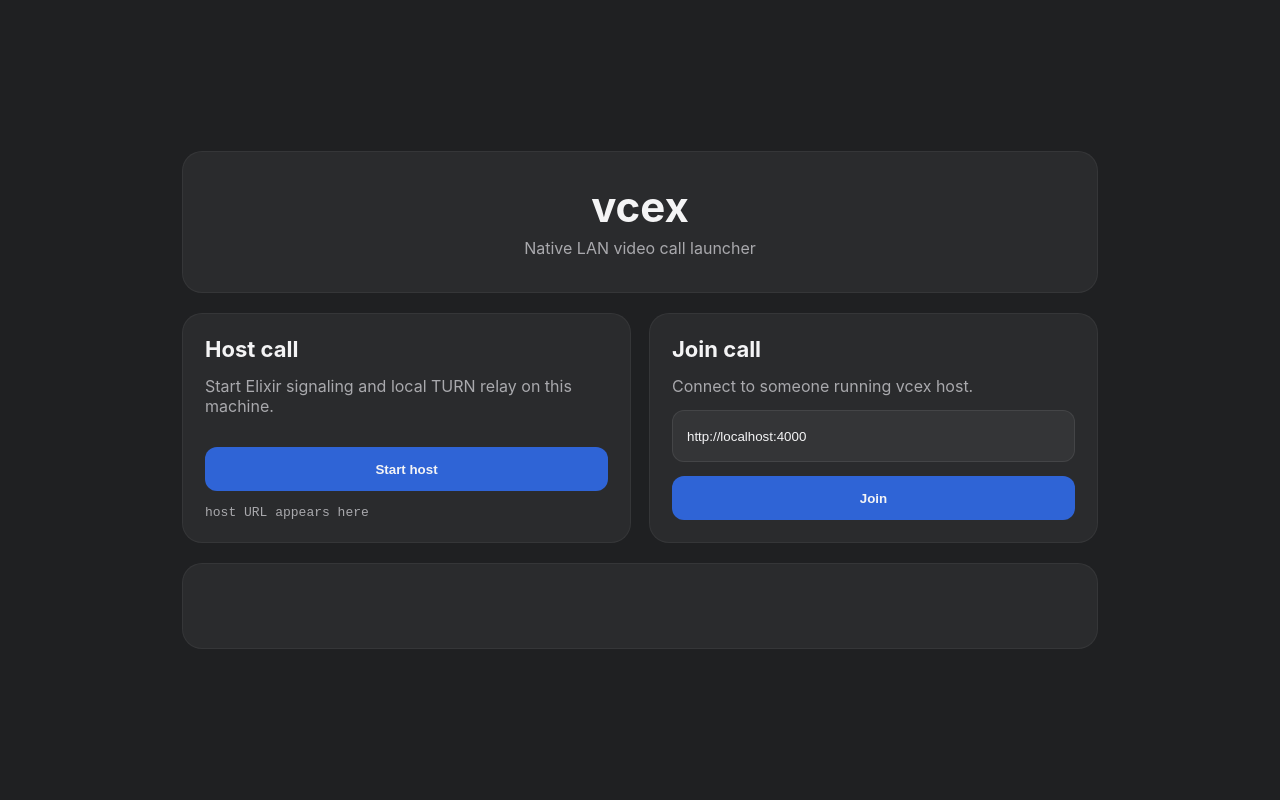
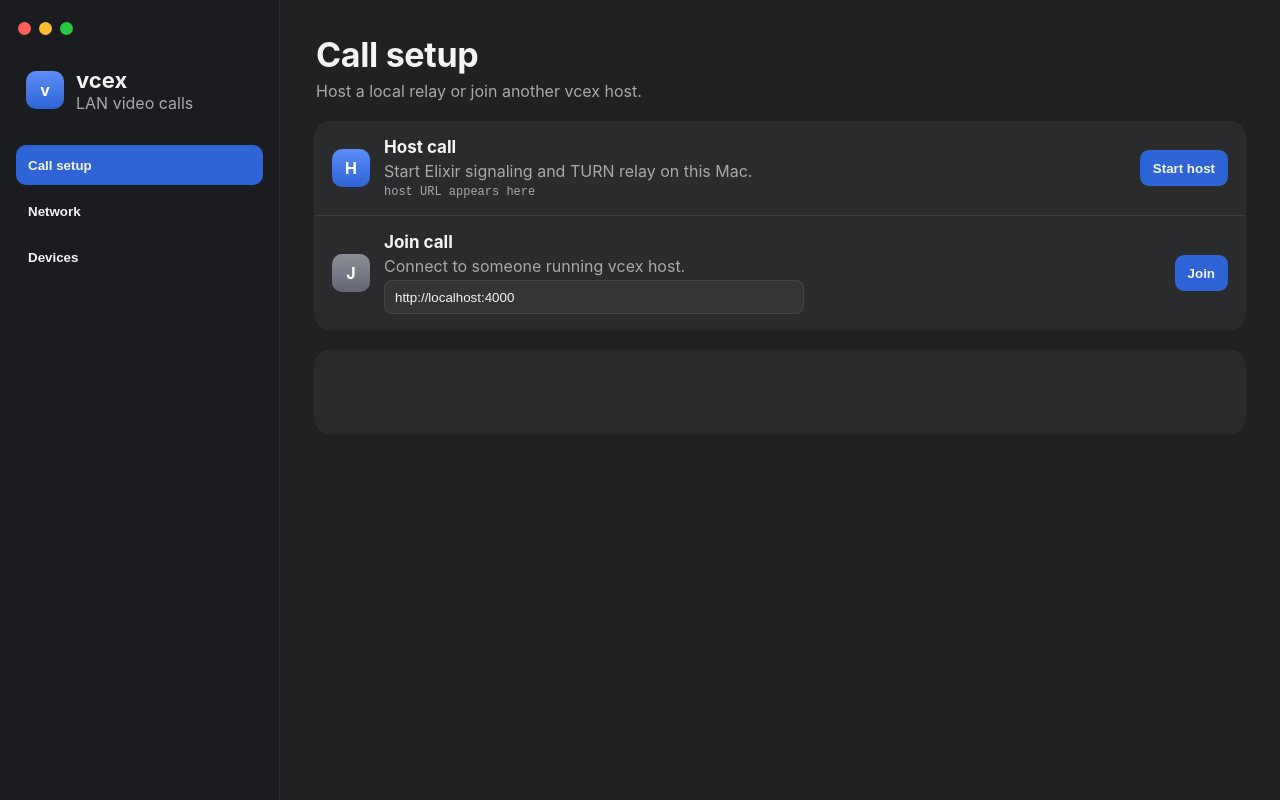
Before and after one commit to mugiwaraluffy56/vcex, a website: page desktop-ui/index.html in a window 1280 px wide. Drawn offline with Linux system fonts and the light colour scheme.

Commit message:
Tighten Apple-style layout

```diff
--- a/desktop-ui/index.html
+++ b/desktop-ui/index.html
@@ -7,29 +7,55 @@
     <link rel="stylesheet" href="./style.css" />
   </head>
   <body>
-    <main>
-      <section class="hero">
+    <main class="shell">
+      <aside class="sidebar">
+        <div class="traffic">
+          <span></span><span></span><span></span>
+        </div>
+        <div class="brand">
+          <div class="brand-icon">v</div>
+          <div>
             <h1>vcex</h1>
-        <p>Native LAN video call launcher</p>
-      </section>
+            <p>LAN video calls</p>
+          </div>
+        </div>
+        <nav>
+          <button class="nav-item selected">Call setup</button>
+          <button class="nav-item">Network</button>
+          <button class="nav-item">Devices</button>
+        </nav>
+      </aside>
 
-      <section class="grid">
-        <article>
-          <h2>Host call</h2>
-          <p>Start Elixir signaling and local TURN relay on this machine.</p>
+      <section class="content">
+        <header>
+          <h2>Call setup</h2>
+          <p>Host a local relay or join another vcex host.</p>
+        </header>
+
+        <section class="panel">
+          <div class="row">
+            <div class="row-icon host">H</div>
+            <div class="row-copy">
+              <h3>Host call</h3>
+              <p>Start Elixir signaling and TURN relay on this Mac.</p>
+              <code id="hostUrl">host URL appears here</code>
+            </div>
             <button id="hostBtn">Start host</button>
-          <code id="hostUrl">host URL appears here</code>
-        </article>
+          </div>
 
-        <article>
-          <h2>Join call</h2>
+          <div class="row">
+            <div class="row-icon join">J</div>
+            <div class="row-copy">
+              <h3>Join call</h3>
               <p>Connect to someone running vcex host.</p>
               <input id="joinUrl" value="http://localhost:4000" />
+            </div>
             <button id="joinBtn">Join</button>
-        </article>
+          </div>
         </section>
 
         <pre id="log"></pre>
+      </section>
     </main>
     <script type="module" src="./main.js"></script>
   </body>
--- a/desktop-ui/style.css
+++ b/desktop-ui/style.css
@@ -1,95 +1,152 @@
 :root {
   color-scheme: dark;
   font-family: Inter, ui-sans-serif, system-ui, -apple-system, BlinkMacSystemFont, "Segoe UI", sans-serif;
-  background: #1f2022;
+  background: #202123;
   color: #f4f4f5;
 }
 
-* {
-  box-sizing: border-box;
-}
+* { box-sizing: border-box; }
 
 body {
   margin: 0;
   min-height: 100vh;
-  background: #1f2022;
+  background: #202123;
 }
 
-main {
+.shell {
   min-height: 100vh;
-  width: min(980px, 100%);
-  margin: 0 auto;
   display: grid;
-  align-content: center;
-  gap: 20px;
-  padding: 32px;
+  grid-template-columns: 280px minmax(0, 1fr);
 }
 
-.hero,
-article,
-pre {
-  border-radius: 20px;
-  background: #2a2b2d;
-  border: 1px solid rgba(255, 255, 255, 0.05);
+.sidebar {
+  display: grid;
+  align-content: start;
+  gap: 22px;
+  padding: 22px 16px;
+  background: #1b1c1f;
+  border-right: 1px solid rgba(255, 255, 255, 0.08);
 }
 
-.hero {
-  display: grid;
-  justify-items: center;
-  gap: 10px;
-  padding: 34px 28px;
-  text-align: center;
+.traffic {
+  display: flex;
+  gap: 8px;
+  padding-left: 2px;
 }
 
-.hero h1,
-.hero p,
-article h2,
-article p {
-  margin: 0;
+.traffic span {
+  width: 13px;
+  height: 13px;
+  border-radius: 50%;
 }
 
-.hero h1 {
-  font-size: 42px;
-  line-height: 1;
+.traffic span:nth-child(1) { background: #ff5f57; }
+.traffic span:nth-child(2) { background: #febc2e; }
+.traffic span:nth-child(3) { background: #28c840; }
+
+.brand {
+  display: flex;
+  align-items: center;
+  gap: 12px;
+  padding: 10px;
 }
 
-.hero p,
-article p,
-code,
-pre {
+.brand-icon,
+.row-icon {
+  display: grid;
+  place-items: center;
+  width: 38px;
+  height: 38px;
+  border-radius: 10px;
+  font-weight: 750;
+  color: white;
+}
+
+.brand-icon { background: linear-gradient(#5d8df7, #2f64d6); }
+.row-icon.host { background: linear-gradient(#5d8df7, #2f64d6); }
+.row-icon.join { background: linear-gradient(#8b8f98, #626772); }
+
+h1, h2, h3, p { margin: 0; }
+h1 { font-size: 22px; }
+h2 { font-size: 34px; letter-spacing: -0.01em; }
+h3 { font-size: 17px; }
+
+p, code, pre {
   color: #a9a9ad;
 }
 
-.grid {
+nav {
   display: grid;
-  grid-template-columns: 1fr 1fr;
-  gap: 18px;
+  gap: 6px;
 }
 
-article {
-  display: grid;
-  grid-template-rows: auto auto 1fr auto;
-  gap: 14px;
-  min-height: 230px;
-  padding: 22px;
+.nav-item {
+  width: 100%;
+  min-height: 40px;
+  justify-content: start;
+  background: transparent;
+  color: #f4f4f5;
+  border: 0;
+  border-radius: 10px;
+  padding: 8px 12px;
+  text-align: left;
 }
 
-article h2 {
-  font-size: 22px;
+.nav-item:hover {
+  background: rgba(255, 255, 255, 0.08);
 }
 
-button,
-input {
-  min-height: 44px;
-  border-radius: 12px;
-  padding: 10px 14px;
-  color: #f4f4f5;
+.nav-item.selected {
+  background: #2f64d6;
+}
+
+.content {
+  display: grid;
+  align-content: start;
+  gap: 20px;
+  padding: 34px;
+}
+
+.content > header {
+  display: grid;
+  gap: 6px;
+  padding: 0 2px;
+}
+
+.panel,
+pre {
+  border-radius: 16px;
+  background: #2a2b2d;
+}
+
+.row {
+  display: grid;
+  grid-template-columns: auto minmax(0, 1fr) auto;
+  align-items: center;
+  gap: 14px;
+  padding: 16px 18px;
+}
+
+.row + .row {
+  border-top: 1px solid rgba(255, 255, 255, 0.08);
+}
+
+.row:hover {
+  background: rgba(255, 255, 255, 0.035);
+}
+
+.row-copy {
+  display: grid;
+  gap: 4px;
 }
 
 button {
-  align-self: end;
+  min-height: 36px;
   border: 0;
+  border-radius: 9px;
+  padding: 7px 13px;
   background: #2f64d6;
+  color: #f4f4f5;
   cursor: pointer;
   font-weight: 650;
 }
@@ -99,32 +156,35 @@
 }
 
 input {
-  width: 100%;
+  width: min(420px, 100%);
+  min-height: 34px;
   border: 1px solid rgba(255, 255, 255, 0.08);
+  border-radius: 8px;
+  padding: 7px 10px;
   background: #343537;
+  color: #f4f4f5;
 }
 
 code {
-  align-self: end;
   overflow-wrap: anywhere;
-  font-size: 13px;
+  font-size: 12px;
 }
 
 pre {
-  min-height: 86px;
+  min-height: 84px;
   max-height: 140px;
   overflow: auto;
   margin: 0;
-  padding: 14px;
+  padding: 12px 14px;
   white-space: pre-wrap;
 }
 
-@media (max-width: 760px) {
-  main {
-    padding: 18px;
-  }
-
-  .grid {
+@media (max-width: 860px) {
+  .shell {
     grid-template-columns: 1fr;
   }
+  .sidebar {
+    border-right: 0;
+    border-bottom: 1px solid rgba(255, 255, 255, 0.08);
+  }
 }
--- a/public/style.css
+++ b/public/style.css
@@ -1,61 +1,39 @@
 :root {
   color-scheme: dark;
   font-family: Inter, ui-sans-serif, system-ui, -apple-system, BlinkMacSystemFont, "Segoe UI", sans-serif;
-  background: #1f2022;
+  background: #202123;
   color: #f4f4f5;
 }
 
-* {
-  box-sizing: border-box;
-}
+* { box-sizing: border-box; }
 
 body {
   margin: 0;
   min-height: 100vh;
-  background: #1f2022;
+  background: #202123;
 }
 
 .app {
   min-height: 100vh;
   display: grid;
-  grid-template-rows: auto minmax(0, 1fr) auto;
+  grid-template-rows: auto minmax(0, 1fr);
   gap: 16px;
   padding: 18px;
 }
 
-.topbar,
-.meta,
-.log,
-article,
-.dialog {
-  border-radius: 20px;
-  background: #2a2b2d;
-  border: 1px solid rgba(255, 255, 255, 0.05);
-}
-
-.topbar,
-.meta {
+.topbar {
   display: flex;
   align-items: center;
   justify-content: space-between;
   gap: 16px;
-  padding: 14px 16px;
+  padding: 12px 14px;
+  border-radius: 16px;
+  background: #2a2b2d;
 }
 
-h1,
-p {
-  margin: 0;
-}
-
-h1 {
-  font-size: 24px;
-}
-
-p,
-code,
-span {
-  color: #a9a9ad;
-}
+h1, p { margin: 0; }
+h1 { font-size: 22px; }
+p, code, span { color: #a9a9ad; }
 
 .controls,
 .dialog-actions {
@@ -65,22 +43,27 @@
 }
 
 button {
+  min-height: 36px;
   border: 0;
-  border-radius: 12px;
-  padding: 10px 14px;
+  border-radius: 9px;
+  padding: 7px 13px;
   background: #2f64d6;
   color: #f4f4f5;
   cursor: pointer;
   font-weight: 650;
 }
 
-button:hover {
-  background: #3a70e2;
+button:hover { background: #3a70e2; }
+button:disabled { cursor: not-allowed; opacity: 0.45; }
+
+#hangupBtn,
+#declineBtn {
+  background: #3a3b3d;
 }
 
-button:disabled {
-  cursor: not-allowed;
-  opacity: 0.45;
+#hangupBtn:hover,
+#declineBtn:hover {
+  background: #47484a;
 }
 
 .videos {
@@ -93,7 +76,9 @@
 article {
   position: relative;
   min-height: 420px;
+  border-radius: 16px;
   overflow: hidden;
+  background: #111214;
 }
 
 video {
@@ -104,9 +89,7 @@
   background: #111214;
 }
 
-#localVideo {
-  transform: scaleX(-1);
-}
+#localVideo { transform: scaleX(-1); }
 
 span {
   position: absolute;
@@ -118,18 +101,9 @@
   color: #f4f4f5;
 }
 
-.meta {
-  font-size: 13px;
-}
-
+.meta,
 .log {
-  max-height: 120px;
-  overflow: auto;
-  margin: 0;
-  padding: 10px;
-  color: #a9a9ad;
-  font-size: 12px;
-  white-space: pre-wrap;
+  display: none !important;
 }
 
 .modal {
@@ -138,7 +112,7 @@
   display: grid;
   place-items: center;
   padding: 20px;
-  background: rgba(0, 0, 0, 0.46);
+  background: rgba(0, 0, 0, 0.5);
 }
 
 .dialog {
@@ -146,6 +120,8 @@
   display: grid;
   gap: 12px;
   padding: 20px;
+  border-radius: 16px;
+  background: #2a2b2d;
 }
 
 .dialog h2 {
@@ -166,7 +142,6 @@
   .videos {
     grid-template-columns: 1fr;
   }
-
   article {
     min-height: 300px;
   }
```
Lines whose indentation alone changed are shown as unchanged.
